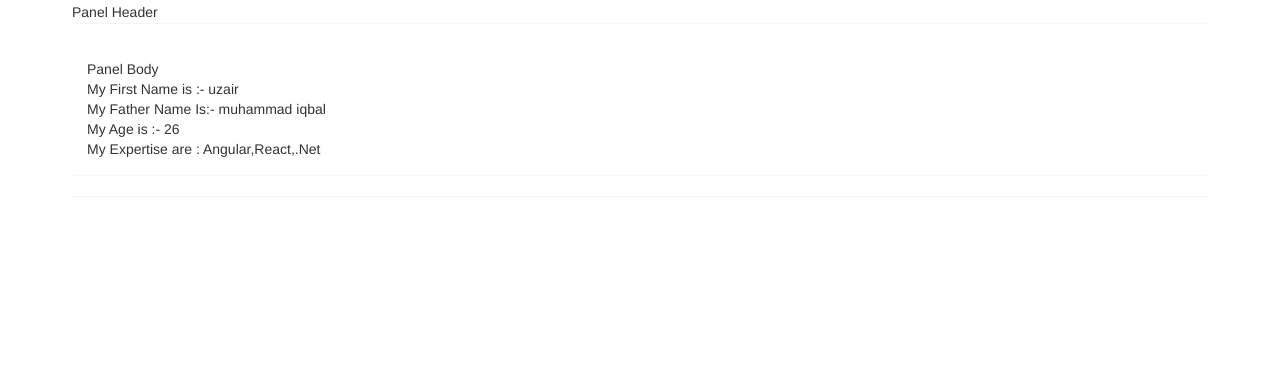
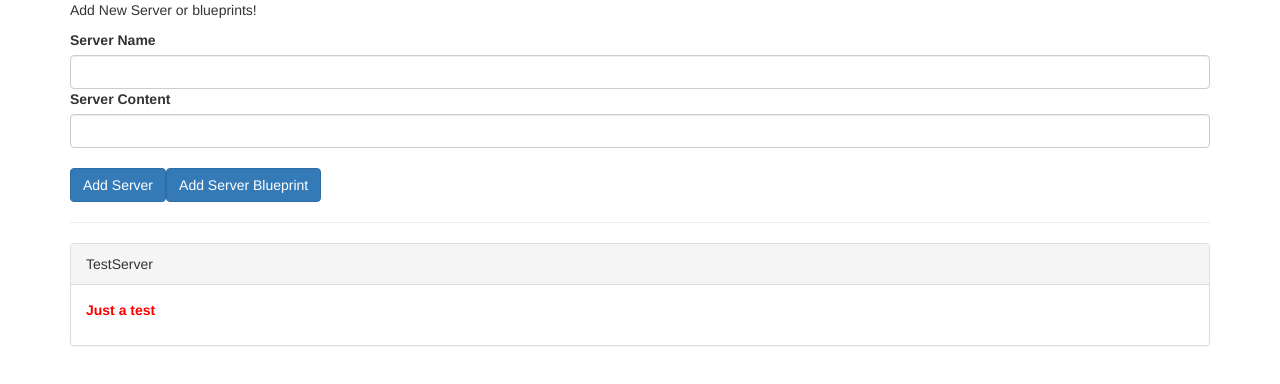
Before and after one commit to uzairqq/Angular-, an Angular app: page / in a window 1280 px wide. Shown: the top 384 px of the page. Built offline with nearby package versions, Linux system fonts and the light colour scheme.

Commit message:
Binding Custom Properties( sending data from parent to child)

```diff
--- a/src/app/app.component.html
+++ b/src/app/app.component.html
@@ -1,21 +1,12 @@
 <div class="container">
-
-    <app-parent
-            [firstName]="myName"
-            [secondName]="fatherName"
-            [myAge]="age"
-            [myExpertise]="myExpertise"
-
-    ></app-parent>
-
-
-    <!--    <app-cockpit></app-cockpit>-->
-
-
-    <!--    <hr>-->
-    <!--    <div class="row">-->
-    <!--        <div class="col-xs-12">-->
-    <!--&lt;!&ndash;            <app-server-element *ngFor="let serverElement of serverElements" [element]="serverElement"></app-server-element>&ndash;&gt;-->
-    <!--        </div>-->
-    <!--    </div>-->
+    <app-cockpit></app-cockpit>
+    <hr>
+    <div class="row">
+        <div class="col-xs-12">
+            <app-server-element
+            *ngFor="let serverElement of serverElements"
+            [element]="serverElement"
+            ></app-server-element>
+        </div>
+    </div>
 </div>
--- a/src/app/app.component.ts
+++ b/src/app/app.component.ts
@@ -1,4 +1,4 @@
-import {Component} from '@angular/core';
+import { Component } from '@angular/core';
 
 @Component({
     selector: 'app-root',
@@ -6,11 +6,5 @@
     styleUrls: ['./app.component.css']
 })
 export class AppComponent {
-    serverElements: [];
-
-    myName: string = "uzair";
-    fatherName: string = "muhammad iqbal";
-    age: number = 26;
-    myExpertise: string[] = ['Angular', 'React', '.Net'];
-
+    serverElements= [{type:'server',name:'TestServer',content:'Just a test'}];
 }
--- a/src/app/app.module.ts
+++ b/src/app/app.module.ts
@@ -6,16 +6,12 @@
 import {FormsModule} from "@angular/forms";
 import { CockpitComponent } from './cockpit/cockpit.component';
 import { ServerElementComponent } from './server-element/server-element.component';
-import { ParentComponent } from './parent/parent.component';
-import { ChildComponent } from './child/child.component';
 
 @NgModule({
   declarations: [
     AppComponent,
     CockpitComponent,
     ServerElementComponent,
-    ParentComponent,
-    ChildComponent,
   ],
     imports: [
         BrowserModule,
--- a/src/app/child/child.component.html
+++ /dev/null
@@ -1 +0,0 @@
-<p>child works!</p>
--- a/src/app/child/child.component.ts
+++ /dev/null
@@ -1,15 +0,0 @@
-import { Component, OnInit } from '@angular/core';
-
-@Component({
-  selector: 'app-child',
-  templateUrl: './child.component.html',
-  styleUrls: ['./child.component.css']
-})
-export class ChildComponent implements OnInit {
-
-  constructor() { }
-
-  ngOnInit() {
-  }
-
-}
--- a/src/app/parent/parent.component.html
+++ /dev/null
@@ -1,17 +0,0 @@
-<div class="panel">
-    <div class="panel panel-header">
-        Panel Header
-    </div>
-    <div class="panel panel-body">
-        Panel Body
-        <br>
-        My First Name is :- {{firstName}}
-        <br>
-        My Father Name Is:- {{secondName}}
-        <br>
-        My Age is :- {{myAge}}
-        <br>
-        My Expertise are : {{myExpertise}}
-
-    </div>
-</div>
--- a/src/app/parent/parent.component.ts
+++ /dev/null
@@ -1,21 +0,0 @@
-import {Component, Input, OnInit} from '@angular/core';
-
-@Component({
-    selector: 'app-parent',
-    templateUrl: './parent.component.html',
-    styleUrls: ['./parent.component.css']
-})
-export class ParentComponent implements OnInit {
-
-    constructor() {
-    }
-
-    @Input() firstName: string;
-    @Input() secondName: string;
-    @Input() myAge:number;
-    @Input() myExpertise;
-
-    ngOnInit() {
-    }
-
-}
--- a/src/app/server-element/server-element.component.html
+++ b/src/app/server-element/server-element.component.html
@@ -1,5 +1,4 @@
-<div class="panel panel-default"
-     *ngFor="let element of serverElements">
+<div class="panel panel-default">
     <div class="panel-heading">{{element.name}}</div>
     <div class="panel-body">
         <p>
--- a/src/app/server-element/server-element.component.ts
+++ b/src/app/server-element/server-element.component.ts
@@ -1,18 +1,14 @@
-import {Component, Input, OnInit} from '@angular/core';
+import { Component, Input, OnInit } from "@angular/core";
 
 @Component({
-    selector: 'app-server-element',
-    templateUrl: './server-element.component.html',
-    styleUrls: ['./server-element.component.css']
+  selector: "app-server-element",
+  templateUrl: "./server-element.component.html",
+  styleUrls: ["./server-element.component.css"]
 })
 export class ServerElementComponent implements OnInit {
+  @Input() element: { type: string; name: string; content: string };
 
-    @Input() element: { type: string, name: string, content: string };
+  constructor() {}
 
-    constructor() {
-    }
-
-    ngOnInit() {
-    }
-
+  ngOnInit() {}
 }
```
Also changed, not shown: src/app/child/child.component.css (deleted), src/app/parent/parent.component.css (deleted).
